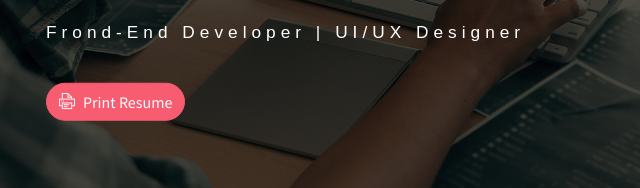
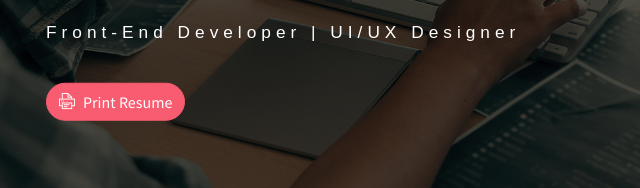
Before and after one commit to SadeeshaJayaweera/CODSOFT, a plain HTML site: page index.html in a window 1280 px wide. Shown: the part 356-544 px from the top of the page, 24-664 px from the left. Drawn offline with Linux system fonts and the light colour scheme.

Commit message:
Update index.html

```diff
--- a/index.html
+++ b/index.html
@@ -15,7 +15,7 @@
             <div class="header-content">
                 <h4 class="header-subtitle" >Hello, I am</h4>
                 <h1 class="header-title">Sadeesha </h1>
-                <h6 class="header-mono" >Frond-End Developer | UI/UX Designer</h6>
+                <h6 class="header-mono" >Front-End Developer | UI/UX Designer</h6>
                 <button class="btn btn-primary btn-rounded"><i class="ti-printer pr-2"></i>Print Resume</button>
             </div>
         </div>
```
